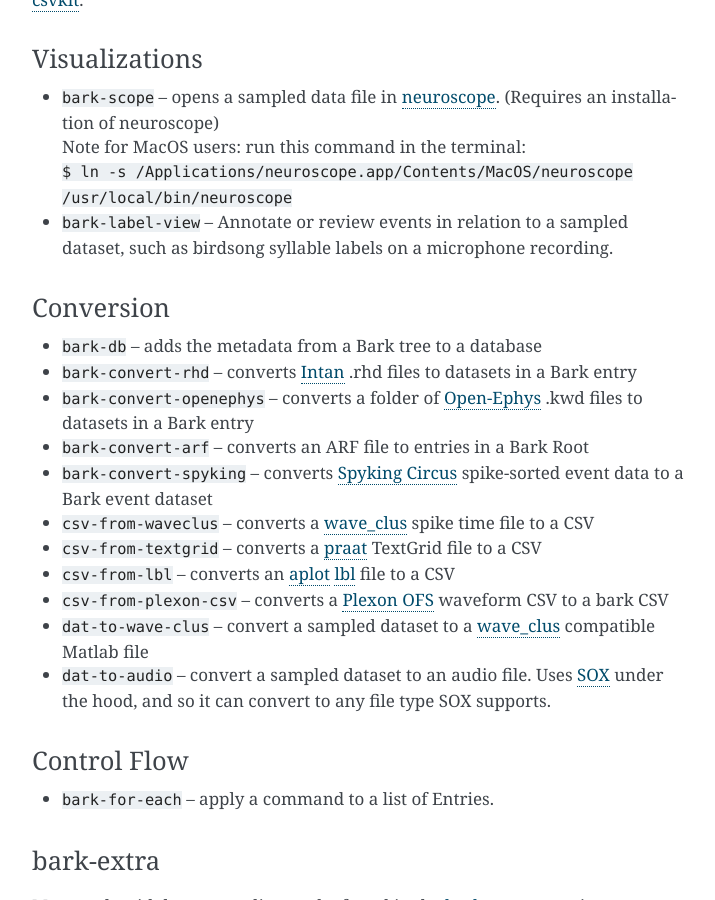
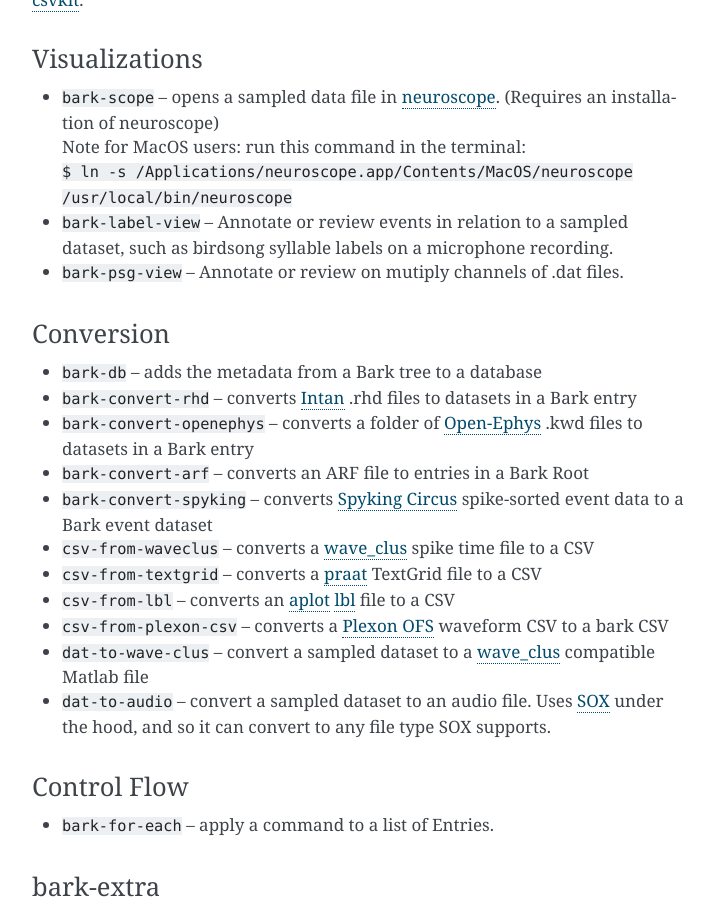
Before and after one commit to kylerbrown/bark, a Sphinx documentation site: the page built from docs/README.md, in a window 1280 px wide and 900 px high, scrolled down 2802 px. Shown: the whole window, without its empty margins (388-1103 px from the left). Built offline with Sphinx 7.4.7, drawn with Linux system fonts in a browser that asks for light colours.

Commit message:
Update README.md

```diff
--- a/docs/README.md
+++ b/docs/README.md
@@ -106,6 +106,7 @@
 Note for  MacOS users: run this command in the terminal:
 `$ ln -s /Applications/neuroscope.app/Contents/MacOS/neuroscope /usr/local/bin/neuroscope`
 - `bark-label-view` -- Annotate or review events in relation to a sampled dataset, such as birdsong syllable labels on a microphone recording.
+- `bark-psg-view` -- Annotate or review  on mutiply channels of .dat files.
 
 ### Conversion
 
```
